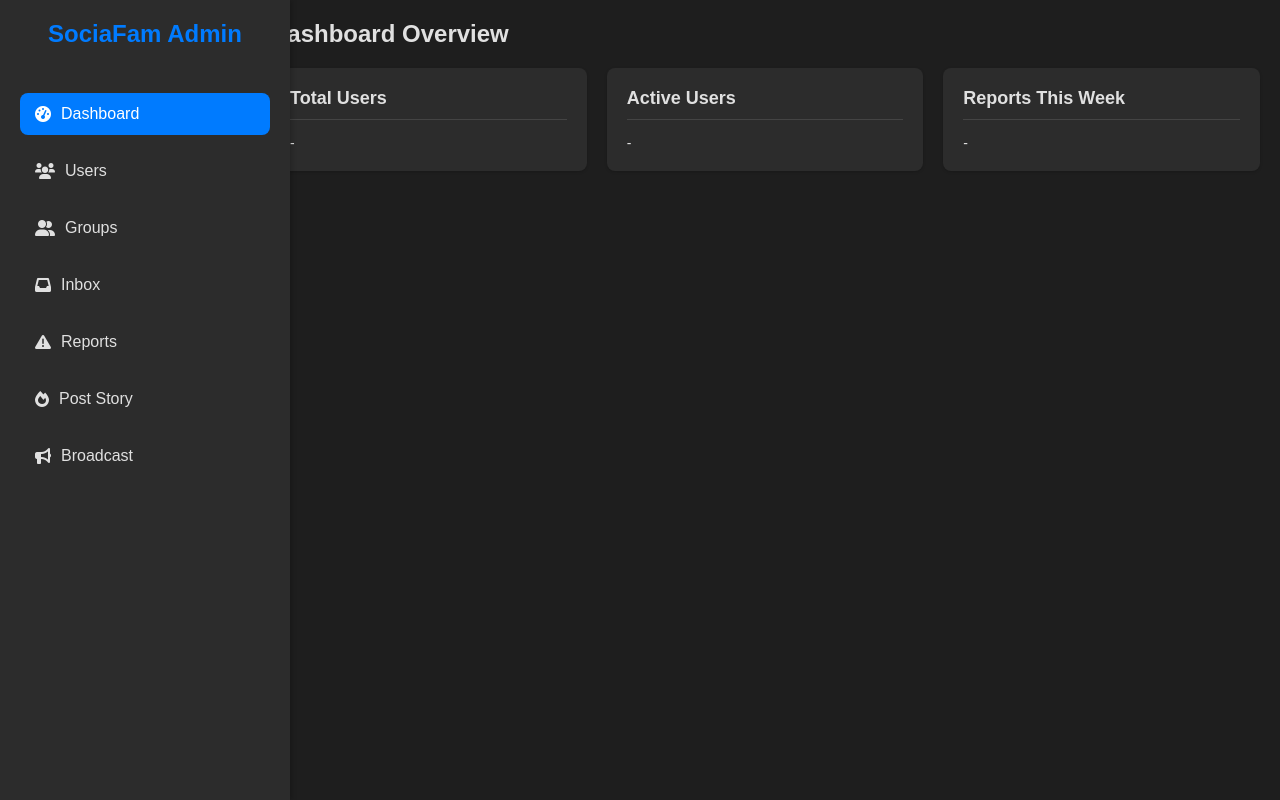
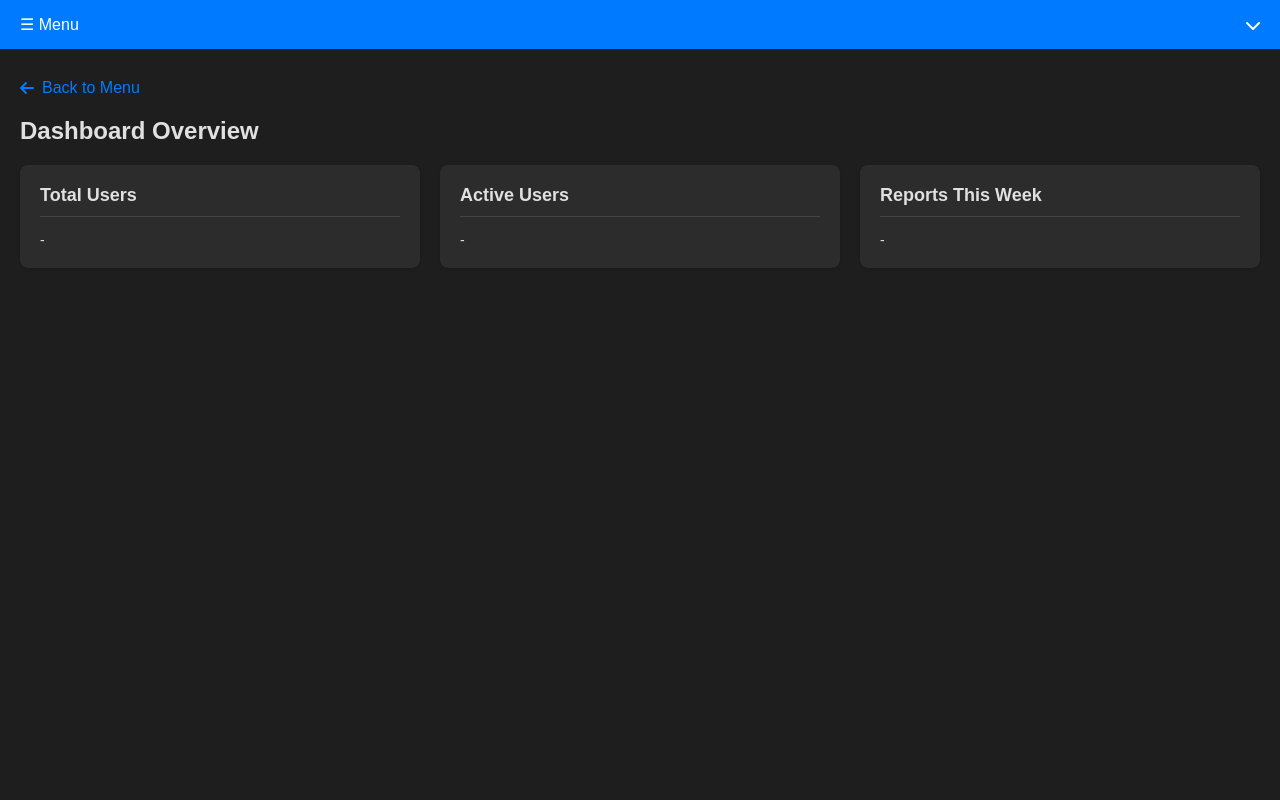
Before and after one commit to Hencheng2/fin, a Django app: template templates/admin_dashboard.html in a window 1280 px wide. Run offline with Django 3.2, Linux system fonts and the light colour scheme; the template is opened without the code that fills it, so the values that code supplies are empty.

Commit message:
Update admin_dashboard.html

```diff
--- a/templates/admin_dashboard.html
+++ b/templates/admin_dashboard.html
@@ -22,56 +22,64 @@
             background-color: var(--dark-bg);
             color: var(--dark-text);
             margin: 0;
-            display: flex;
-            min-height: 100vh;
         }
 
-        .sidebar {
-            width: 250px;
+        /* Dropdown menu styles */
+        .dropdown {
+            position: relative;
+            display: inline-block;
+            width: 100%;
             background-color: var(--dark-card);
-            padding: 20px;
-            box-shadow: 2px 0 5px rgba(0, 0, 0, 0.2);
-            position: fixed;
-            top: 0;
-            left: 0;
-            bottom: 0;
-            display: flex;
-            flex-direction: column;
-            gap: 15px;
         }
 
-        .logo {
-            text-align: center;
-            font-size: 24px;
-            font-weight: bold;
-            margin-bottom: 30px;
-            color: var(--primary-blue);
+        .dropbtn {
+            background-color: var(--dark-card);
+            color: var(--dark-text);
+            padding: 15px 20px;
+            font-size: 16px;
+            border: none;
+            cursor: pointer;
+            width: 100%;
+            text-align: left;
+            display: flex;
+            justify-content: space-between;
+            align-items: center;
         }
 
-        .nav-item {
+        .dropbtn:hover {
+            background-color: var(--primary-blue);
+            color: #fff;
+        }
+
+        .dropdown-content {
+            display: none;
+            position: absolute;
+            background-color: var(--dark-card);
+            min-width: 200px;
+            box-shadow: 0 8px 16px rgba(0,0,0,0.2);
+            z-index: 1;
+            flex-direction: column;
+        }
+
+        .dropdown-content button {
             background: none;
             border: none;
             color: var(--dark-text);
             text-align: left;
-            padding: 12px 15px;
+            padding: 12px 20px;
             font-size: 16px;
             cursor: pointer;
-            border-radius: var(--border-radius);
-            transition: background-color 0.3s, color 0.3s;
-            display: flex;
-            align-items: center;
-            gap: 10px;
+            width: 100%;
         }
 
-        .nav-item:hover, .nav-item.active {
+        .dropdown-content button:hover {
             background-color: var(--primary-blue);
             color: #fff;
         }
 
         .content-area {
-            flex-grow: 1;
             padding: 20px;
-            margin-left: 250px;
+            margin-top: 10px;
         }
 
         .section-header {
@@ -97,7 +105,7 @@
             background-color: var(--dark-card);
             border-radius: var(--border-radius);
             padding: 20px;
-            box-shadow: 0 1px 3px rgba(0, 0, 0, 0.2);
+            box-shadow: 0 1px 3px rgba(0,0,0,0.2);
         }
 
         .card h3 {
@@ -180,36 +188,43 @@
         .hidden {
             display: none;
         }
+
+        /* Arrow back button */
+        .back-arrow {
+            display: inline-flex;
+            align-items: center;
+            margin-bottom: 20px;
+            cursor: pointer;
+            color: var(--primary-blue);
+            text-decoration: none;
+            font-size: 16px;
+        }
+
+        .back-arrow i {
+            margin-right: 8px;
+        }
     </style>
 </head>
 <body>
 
-    <div class="sidebar">
-        <div class="logo">SociaFam Admin</div>
-        <button class="nav-item active" data-target="dashboard">
-            <i class="fas fa-tachometer-alt"></i> Dashboard
-        </button>
-        <button class="nav-item" data-target="users">
-            <i class="fas fa-users"></i> Users
-        </button>
-        <button class="nav-item" data-target="groups">
-            <i class="fas fa-user-friends"></i> Groups
-        </button>
-        <button class="nav-item" data-target="inbox">
-            <i class="fas fa-inbox"></i> Inbox
-        </button>
-        <button class="nav-item" data-target="reports">
-            <i class="fas fa-exclamation-triangle"></i> Reports
-        </button>
-        <button class="nav-item" data-target="story">
-            <i class="fas fa-fire"></i> Post Story
-        </button>
-        <button class="nav-item" data-target="broadcast">
-            <i class="fas fa-bullhorn"></i> Broadcast
-        </button>
+    <!-- Dropdown menu -->
+    <div class="dropdown">
+        <button class="dropbtn">☰ Menu <i class="fas fa-chevron-down"></i></button>
+        <div class="dropdown-content">
+            <button onclick="location.href='home.html'"><i class="fas fa-home"></i> Home</button>
+            <button data-target="dashboard"><i class="fas fa-tachometer-alt"></i> Dashboard</button>
+            <button data-target="users"><i class="fas fa-users"></i> Users</button>
+            <button data-target="groups"><i class="fas fa-user-friends"></i> Groups</button>
+            <button data-target="inbox"><i class="fas fa-inbox"></i> Inbox</button>
+            <button data-target="reports"><i class="fas fa-exclamation-triangle"></i> Reports</button>
+            <button data-target="story"><i class="fas fa-fire"></i> Post Story</button>
+            <button data-target="broadcast"><i class="fas fa-bullhorn"></i> Broadcast</button>
+        </div>
     </div>
 
     <div class="content-area">
+        <a href="menu.html" class="back-arrow"><i class="fas fa-arrow-left"></i> Back to Menu</a>
+
         <div id="dashboard" class="content-section">
             <div class="section-header">
                 <h1>Dashboard Overview</h1>
@@ -244,9 +259,7 @@
                         <th>Actions</th>
                     </tr>
                 </thead>
-                <tbody id="users-table-body">
-                    <!-- User data will be dynamically loaded here -->
-                </tbody>
+                <tbody id="users-table-body"></tbody>
             </table>
         </div>
 
@@ -263,9 +276,7 @@
                         <th>Actions</th>
                     </tr>
                 </thead>
-                <tbody id="groups-table-body">
-                    <!-- Group data will be dynamically loaded here -->
-                </tbody>
+                <tbody id="groups-table-body"></tbody>
             </table>
         </div>
 
@@ -275,9 +286,7 @@
             </div>
             <div class="card">
                 <h3>Chats from Users</h3>
-                <div id="inbox-list">
-                    <!-- Support chats will be loaded here -->
-                </div>
+                <div id="inbox-list"></div>
             </div>
         </div>
 
@@ -287,9 +296,7 @@
             </div>
             <div class="card">
                 <h3>Reported Content & Users</h3>
-                <div id="reports-list">
-                    <!-- Reports will be loaded here -->
-                </div>
+                <div id="reports-list"></div>
             </div>
         </div>
 
@@ -317,112 +324,45 @@
     </div>
 
     <script>
-        document.addEventListener('DOMContentLoaded', () => {
-            const navItems = document.querySelectorAll('.nav-item');
-            const contentSections = document.querySelectorAll('.content-section');
+        // Dropdown toggle
+        const dropbtn = document.querySelector('.dropbtn');
+        const dropdownContent = document.querySelector('.dropdown-content');
+        dropbtn.addEventListener('click', () => {
+            dropdownContent.style.display = dropdownContent.style.display === 'flex' ? 'none' : 'flex';
+        });
+
+        // Handle content switching
+        const navButtons = dropdownContent.querySelectorAll('[data-target]');
+        const sections = document.querySelectorAll('.content-section');
+
+        navButtons.forEach(btn => {
+            btn.addEventListener('click', () => {
+                sections.forEach(s => s.classList.add('hidden'));
+                document.getElementById(btn.dataset.target).classList.remove('hidden');
+                dropdownContent.style.display = 'none';
+            });
+        });
+
+        // Placeholder backend hooks
         const usersTableBody = document.getElementById('users-table-body');
         const groupsTableBody = document.getElementById('groups-table-body');
 
-            navItems.forEach(item => {
-                item.addEventListener('click', () => {
-                    navItems.forEach(nav => nav.classList.remove('active'));
-                    item.classList.add('active');
+        function fetchUsers() { usersTableBody.innerHTML = ''; }
+        function fetchGroups() { groupsTableBody.innerHTML = ''; }
 
-                    contentSections.forEach(section => {
-                        section.classList.add('hidden');
-                    });
-                    document.getElementById(item.dataset.target).classList.remove('hidden');
-
-                    // Call a fetch function for the active tab
-                    if (item.dataset.target === 'users') {
-                        fetchUsers();
-                    } else if (item.dataset.target === 'groups') {
-                        fetchGroups();
-                    }
-                });
-            });
-
-            // Note: The following logic for the admin login credentials would be handled on your backend.
-            // On the user registration page, your backend API would check if the requested username
-            // and password match "Henry" and "Dec@2003" respectively. If they do, the registration
-            // request would be denied to reserve those credentials for the admin.
-
-            // Admin Functions (Backend API integration points)
-            function fetchUsers() {
-                // Your backend API call to get all user data
-                // fetch('/api/admin/users')
-                //     .then(response => response.json())
-                //     .then(users => {
-                //         renderUsers(users);
-                //     });
-                // Since no mock data is allowed, we'll clear the table
-                usersTableBody.innerHTML = '';
-            }
-
-            function fetchGroups() {
-                // Your backend API call to get all group data
-                // fetch('/api/admin/groups')
-                //     .then(response => response.json())
-                //     .then(groups => {
-                //         renderGroups(groups);
-                //     });
-                // Since no mock data is allowed, we'll clear the table
-                groupsTableBody.innerHTML = '';
-            }
-
-            // Function to render user data (placeholder)
-            function renderUsers(users) {
-                usersTableBody.innerHTML = '';
-                // users.forEach(user => {
-                //     const row = document.createElement('tr');
-                //     row.innerHTML = `
-                //         <td>${user.id}</td>
-                //         <td>${user.username}</td>
-                //         <td>${user.realName}</td>
-                //         <td>${user.status}</td>
-                //         <td>
-                //             <button class="action-btn warn" onclick="warnUser('${user.id}')"><i class="fas fa-exclamation-triangle"></i> Warn</button>
-                //             <button class="action-btn ban" onclick="banUser('${user.id}')"><i class="fas fa-ban"></i> Ban</button>
-                //             <button class="action-btn delete" onclick="deleteUser('${user.id}')"><i class="fas fa-trash"></i> Delete</button>
-                //         </td>
-                //     `;
-                //     usersTableBody.appendChild(row);
-                // });
-            }
-
-            // Functions for admin actions (placeholders for backend calls)
-            window.warnUser = (userId) => {
-                // fetch(`/api/admin/warn/${userId}`, { method: 'POST' });
-                console.log(`Warning user: ${userId}`);
-            };
-
-            window.banUser = (userId) => {
-                // fetch(`/api/admin/ban/${userId}`, { method: 'POST' });
-                console.log(`Banning user: ${userId}`);
-            };
-
-            window.deleteUser = (userId) => {
-                // fetch(`/api/admin/delete/${userId}`, { method: 'POST' });
-                console.log(`Deleting user: ${userId}`);
-            };
-
-            // Other admin action functions (similarly structured)
         document.getElementById('post-story-btn').addEventListener('click', () => {
             const content = document.getElementById('story-content').value;
-                // fetch('/api/admin/post_story', { method: 'POST', body: JSON.stringify({ content }) });
-                console.log('Posting SociaFam story');
+            console.log('Posting SociaFam story:', content);
         });
 
         document.getElementById('send-broadcast-btn').addEventListener('click', () => {
             const message = document.getElementById('broadcast-message').value;
-                // fetch('/api/admin/broadcast', { method: 'POST', body: JSON.stringify({ message }) });
-                console.log('Sending broadcast message');
+            console.log('Sending broadcast message:', message);
         });
 
-            // Initial fetch to populate the dashboard
+        // Initial fetch
         fetchUsers();
         fetchGroups();
-        });
     </script>
 </body>
 </html>
```
Lines whose indentation alone changed are shown as unchanged.
